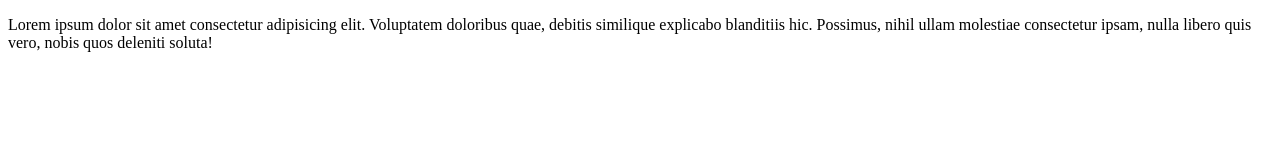
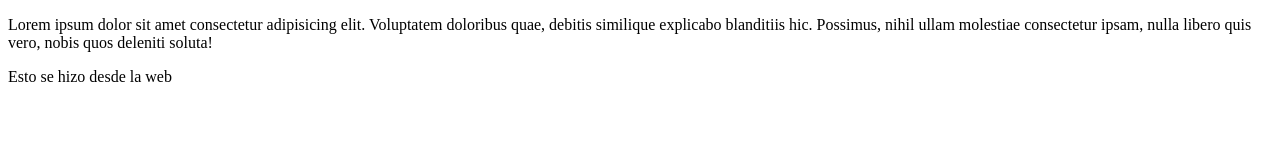
Before and after one commit to Elizabeth-MB/test-repositorio, a plain HTML site: page index.html in a window 1280 px wide. Drawn offline with Linux system fonts and the light colour scheme.

Commit message:
Update index.html

```diff
--- a/index.html
+++ b/index.html
@@ -15,6 +15,8 @@
             <p>Lorem ipsum dolor sit amet consectetur adipisicing elit. Voluptatem doloribus quae, debitis similique explicabo blanditiis hic. Possimus, nihil ullam molestiae consectetur ipsam, nulla libero quis vero, nobis quos deleniti soluta!</p>
         </div>
     </div>
+
+    <p> Esto se hizo desde la web</p>
 </body>
 
 </html>
```
